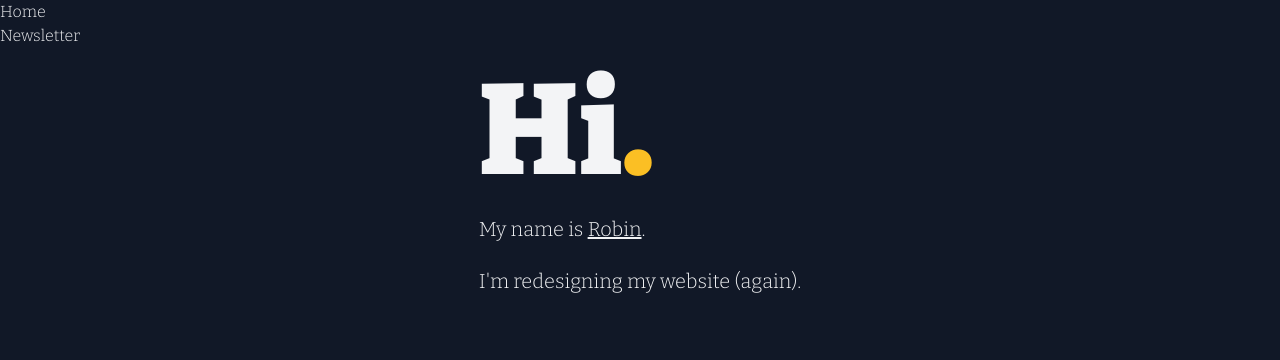
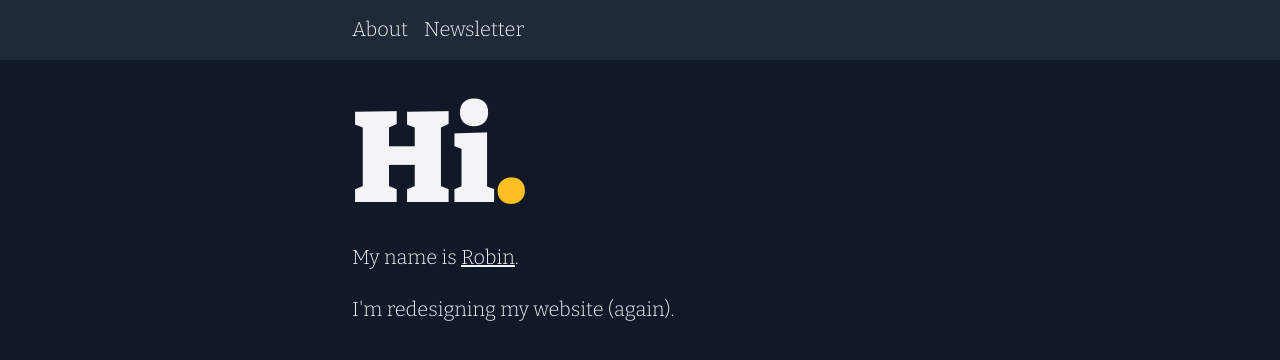
Before and after one commit to robinmetral/robinmetral.com, a Next.js app: page / in a window 1280 px wide. Shown: the top 360 px of the page. Built offline with nearby package versions, Linux system fonts and the light colour scheme.

Commit message:
style: prettify nav v1

```diff
--- a/components/Nav.tsx
+++ b/components/Nav.tsx
@@ -2,7 +2,7 @@ import Link from "next/link";
 
 const NAV_ITEMS = [
   {
-    name: "Home",
+    name: "About",
     url: "/",
   },
   {
@@ -13,12 +13,14 @@ const NAV_ITEMS = [
 
 export default function Nav() {
   return (
-    <nav>
-      <ul>
+    <nav className="mb-10 bg-gray-800 text-xl">
+      <ul className="max-w-xl m-auto flex flex-row">
         {NAV_ITEMS.map(({ name, url }) => (
           <li key={name}>
             <Link href={url}>
-              <a>{name}</a>
+              <a className="block p-4 -ml-4 hover:text-yellow-400 focus:text-yellow-400">
+                {name}
+              </a>
             </Link>
           </li>
         ))}
--- a/pages/index.tsx
+++ b/pages/index.tsx
@@ -1,13 +1,15 @@
 export default function Home() {
   return (
-    <main className="flex flex-col items-center">
-      <div className="max-w-xl p-6">
+    <main className="max-w-xl m-auto text-xl">
       <h1 className="text-9xl font-black mb-4">
         Hi<span className="text-yellow-400">.</span>
       </h1>
       <p className="text-xl font-light mb-6">
         My name is{" "}
-          <a href="https://twitter.com/robinmetral" className="underline">
+        <a
+          href="https://twitter.com/robinmetral"
+          className="underline hover:text-yellow-400 focus:text-yellow-400"
+        >
           Robin
         </a>
         .
@@ -15,7 +17,6 @@ export default function Home() {
       <p className="text-xl font-light mb-6">
         I'm redesigning my website (again).
       </p>
-      </div>
     </main>
   );
 }
```
Lines whose indentation alone changed are shown as unchanged.
